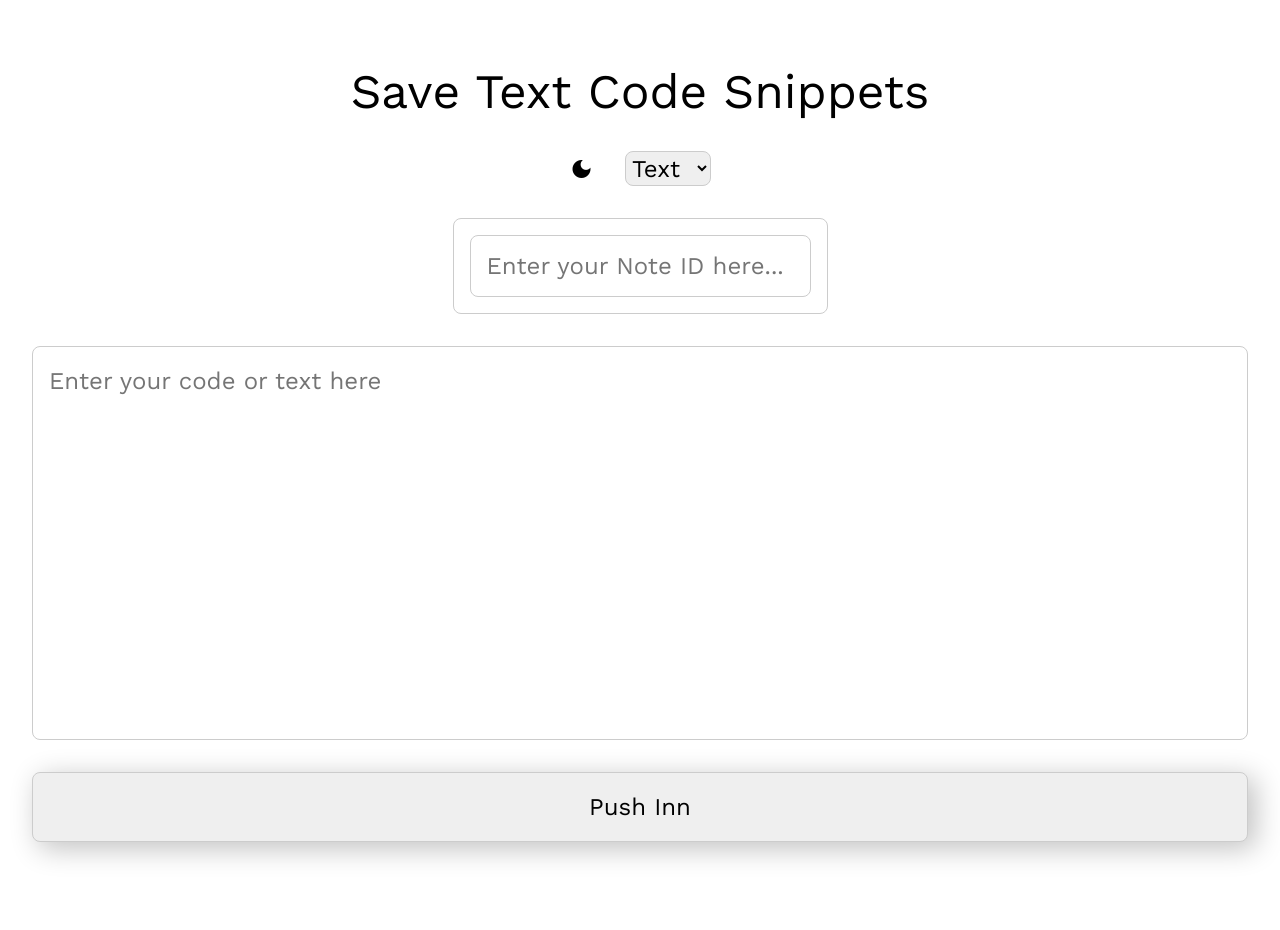
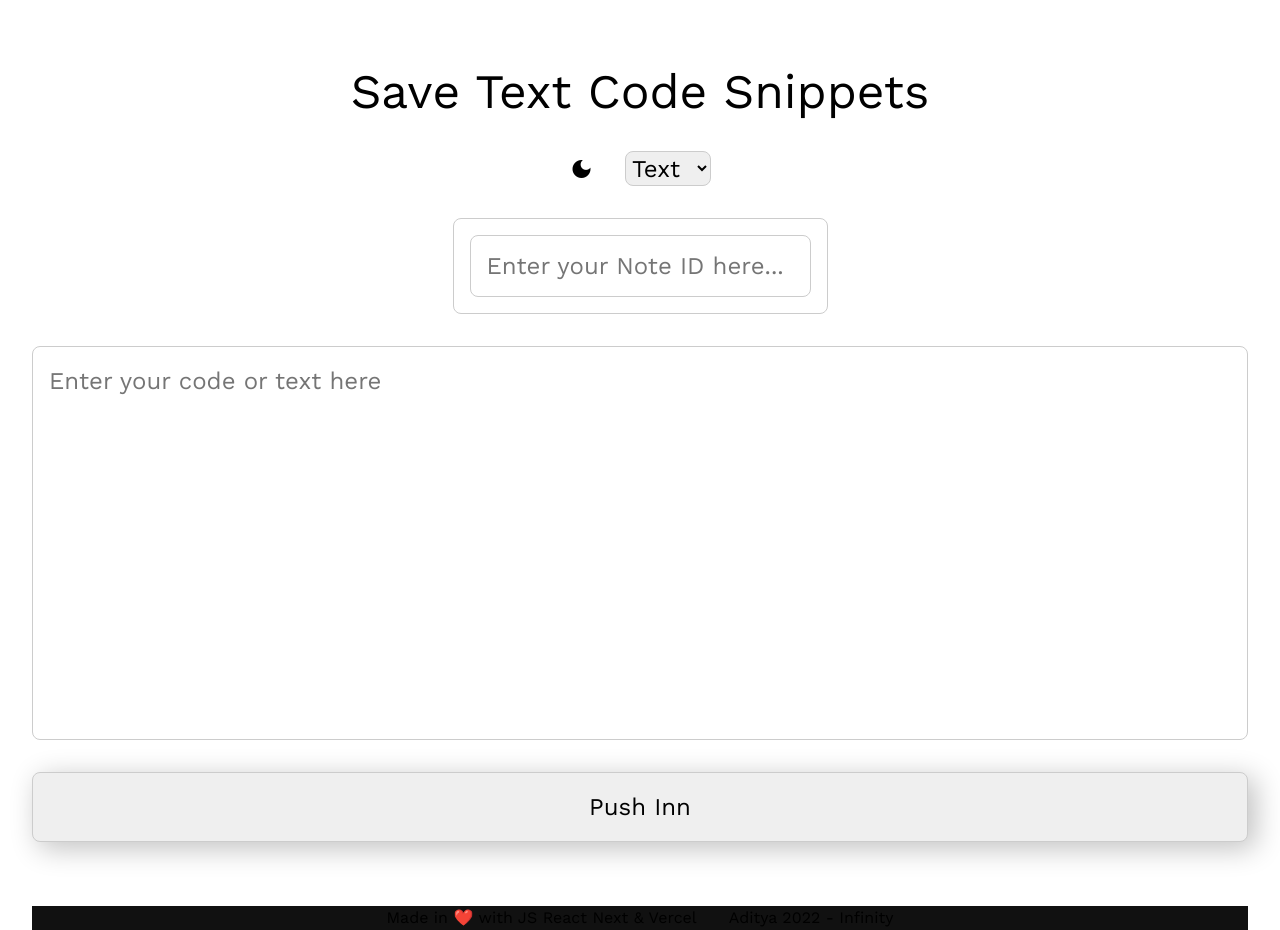
Before and after one commit to Aditya-Ace/save_notes_and_snippets, a Next.js app: page / in a window 1280 px wide. Before the commit the page ends 906 px from the top, so only its background shows below. Built offline with nearby package versions, Linux system fonts and the light colour scheme.

Commit message:
added my sign

```diff
--- a/pages/index.js
+++ b/pages/index.js
@@ -195,6 +195,10 @@ export default function Home() {
 					Push Inn
 				</button>
 			</main>
+			<footer className={styles.footer}>
+				<h5>Made in ❤️ with JS React Next & Vercel</h5>
+				<blockquote>Aditya 2022 - Infinity</blockquote>
+			</footer>
 		</div>
 	)
 }
--- a/styles/Home.module.css
+++ b/styles/Home.module.css
@@ -138,3 +138,12 @@
 	font-size: 1.5rem;
 	resize: none;
 }
+
+.footer {
+	display: flex;
+	flex-direction: row;
+	justify-content: center;
+	align-items: center;
+	gap: 2rem;
+	background-color: #111;
+}
```
